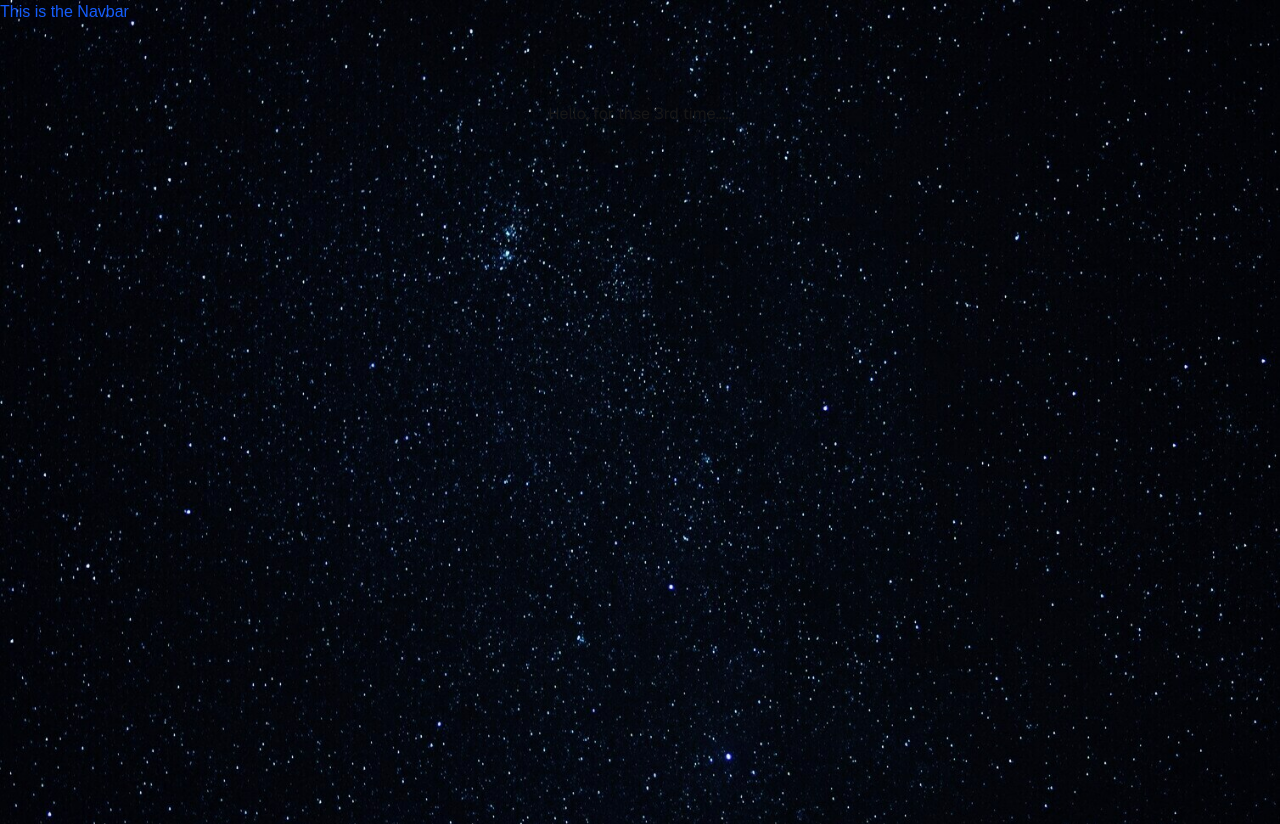
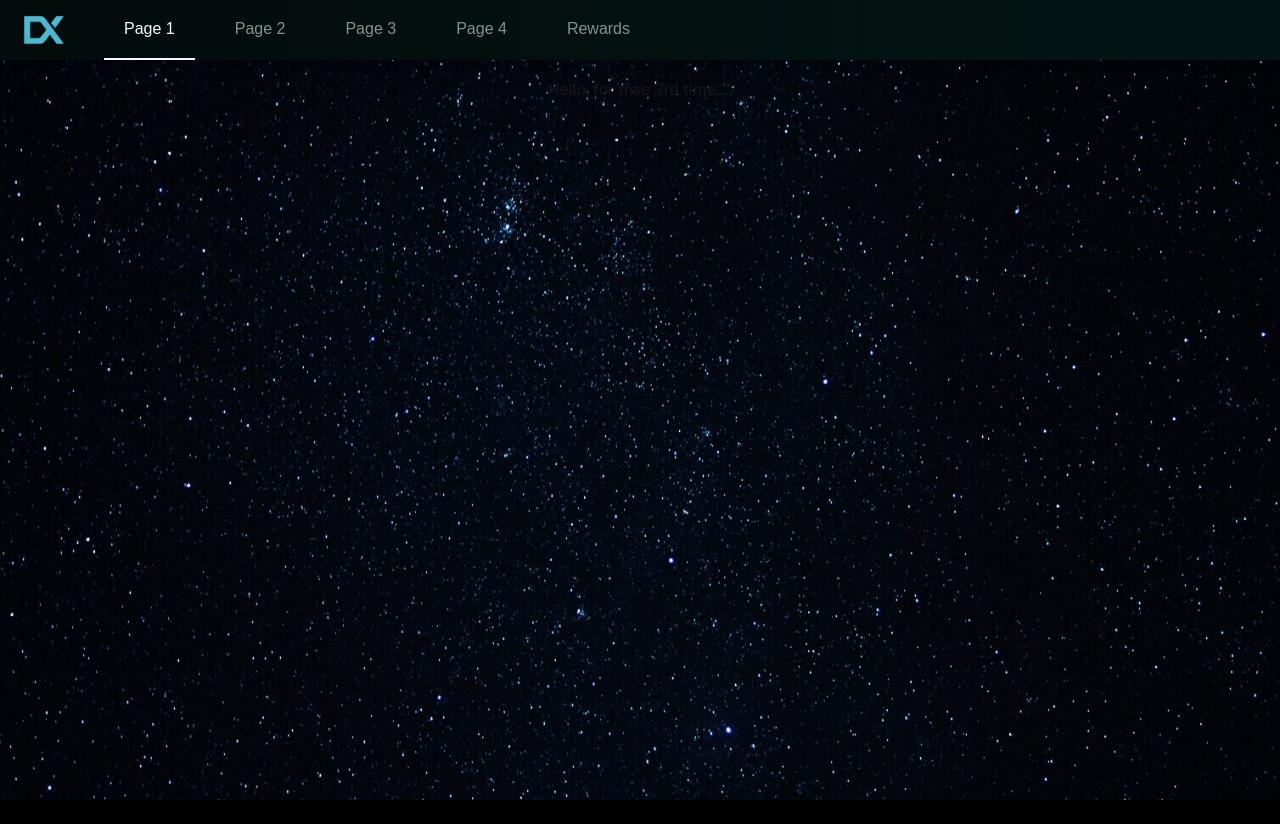
Before and after one commit to Npetr0v97/tech-task, a Next.js app: page / in a window 1280 px wide. After the commit the page ends 800 px from the top, so only its background shows below. Built offline with nearby package versions, Linux system fonts and the light colour scheme.

Commit message:
Adding the Navbar and styling the elements

```diff
--- a/app/globals.css
+++ b/app/globals.css
@@ -1,11 +1,59 @@
 @import 'tailwindcss';
 
 :root {
+  /* Fill */
   --background: #ffffff;
   --foreground: #171717;
+  --button-primary: #1d5360;
+  --green-800: #131f25;
+  --green-900: #0a1619;
+  --green-950: #070707;
+  --global-header: #203a34;
+
+  /* Typography */
+  --typography-active: #effcff;
+  --typography-secondary: #839390;
+
+  /* Borders */
+  --stroke-main: #131f25;
+  --icon-main: #4d6d6d;
+
+  /* Brands */
+  --brand-color: #4eb8d2;
+
+  /* Absolute */
+  --white-100: #ffffff;
+  --black-100: #000000;
+
+  /* Gradients */
+  --background-gradient: linear-gradient(to left, rgb(2, 21, 20) 10%, #040b0b);
+  --solana-gradient: linear-gradient(45deg, #9945ff, #14f195);
+  --first-gradient: linear-gradient(
+    to right,
+    #8b5499,
+    #66b8b9,
+    #b1d877,
+    #ffcd8c
+  );
+  --second-gradient: linear-gradient(
+    90deg,
+    rgba(0, 1, 1, 1) 0%,
+    rgba(19, 44, 50, 1) 50%,
+    rgba(0, 1, 1, 1) 100%
+  );
+  --light-fill-gradient: radial-gradient(
+    circle,
+    rgba(70, 229, 226, 1) 0%,
+    rgba(70, 229, 226, 0) 100%
+  );
 }
 
 @theme inline {
+  --background-gradient: var(--background-gradient);
+  --light-fill-gradient: var(--light-fill-gradient);
+  --solana-gradient: var(--solana-gradient);
+  --first-gradient: var(--first-gradient);
+  --second-gradient: var(--second-gradient);
   --color-background: var(--background);
   --color-foreground: var(--foreground);
   --font-sans: var(--font-geist-sans);
--- a/components/sections/Navbar.tsx
+++ b/components/sections/Navbar.tsx
@@ -1,3 +1,29 @@
+import Image from 'next/image';
+import Link from 'next/link';
+
+import DesktopMenu from '../ui/DesktopMenu';
+import MobileMenu from '../ui/MobileMenu';
+const menuItems = [
+  { name: 'Page 1', href: '/', isActive: false },
+  { name: 'Page 2', href: '/random', isActive: false },
+  { name: 'Page 3', href: '/error', isActive: false },
+  { name: 'Page 4', href: '/about', isActive: false },
+  { name: 'Rewards', href: '/rewards', isActive: false },
+];
 export default function Navbar() {
-  return <p className="text-blue-600">This is the Navbar</p>;
+  return (
+    <nav className="fixed top-0 left-0 w-full bg-(image:--background-gradient) shadow-md z-50">
+      <div className="flex items-center justify-start h-15 px-6">
+        {/* Logo */}
+        <div className="flex items-center space-x-2">
+          <Link href="/" className="text-white text-lg font-bold">
+            <Image src="/logo.png" alt="Logo" width={40} height={40} />
+          </Link>
+        </div>
+        {/* Desktop Menu */}
+        <DesktopMenu menuItems={menuItems} />
+        <MobileMenu menuItems={menuItems} />
+      </div>
+    </nav>
+  );
 }
--- /dev/null
+++ b/components/ui/DesktopMenu.tsx
@@ -0,0 +1,23 @@
+'use client';
+
+import { usePathname } from 'next/navigation';
+import MenuItemLink from './MenuItemLink';
+import { MenuItem } from '@/types/navbar';
+
+export default function DesktopMenu({ menuItems }: { menuItems: MenuItem[] }) {
+  const pathname = usePathname();
+  return (
+    <div className="hidden md:flex space-x-5 ml-10 align-center">
+      {menuItems.map((item, index) => {
+        const isActive = pathname === item.href;
+        return (
+          <MenuItemLink
+            menuItem={item}
+            isActive={isActive}
+            key={`${item.name}-${index}`}
+          />
+        );
+      })}
+    </div>
+  );
+}
--- /dev/null
+++ b/components/ui/MenuItemLink.tsx
@@ -0,0 +1,25 @@
+import { MenuItem } from '@/types/navbar';
+import Link from 'next/link';
+
+export default function MenuItemLink({
+  menuItem,
+  isActive = false,
+}: {
+  menuItem: MenuItem;
+  isActive: boolean;
+}) {
+  return (
+    <Link
+      href={menuItem.href}
+      className={`flex items-center h-15 px-5 hover:text-[var(--typography-active)] border-b-2 hover:border-[var(--typography-active)] font-medium cursor-pointer transition duration-300
+              ${
+                isActive
+                  ? 'text-[var(--typography-active)] border-b-2 border-[var(--typography-active)]'
+                  : 'text-[var(--typography-secondary)] border-b-2 border-transparent hover:text-[var(--typography-active)] hover:border-[var(--typography-active)]'
+              }
+              `}
+    >
+      {menuItem.name}
+    </Link>
+  );
+}
--- /dev/null
+++ b/components/ui/MobileMenu.tsx
@@ -0,0 +1,41 @@
+'use client';
+
+import { useState } from 'react';
+import { usePathname } from 'next/navigation';
+import { Menu, X } from 'lucide-react'; // hamburger + close icons
+import MenuItemLink from './MenuItemLink';
+import { MenuItem } from '@/types/navbar';
+
+export default function MobileMenu({ menuItems }: { menuItems: MenuItem[] }) {
+  const [isOpen, setIsOpen] = useState(false);
+  const pathname = usePathname();
+  return (
+    <div className="fixed right-5 top-5">
+      <button
+        className="sm:hidden text-white"
+        onClick={() => setIsOpen(!isOpen)}
+      >
+        {isOpen ? (
+          <X size={28} className="fixed right-5 top-5" />
+        ) : (
+          <Menu size={28} />
+        )}
+      </button>
+      {/* Mobile dropdown menu */}
+      {isOpen && (
+        <div className="sm:hidden flex mr-5 flex-col px-6 top-0 bg-(image:--background-gradient) rounded-[25px]">
+          {menuItems.map((item, index) => {
+            const isActive = pathname === item.href;
+            return (
+              <MenuItemLink
+                menuItem={item}
+                isActive={isActive}
+                key={`${item.name}-${index}`}
+              />
+            );
+          })}
+        </div>
+      )}
+    </div>
+  );
+}
--- /dev/null
+++ b/types/navbar.ts
@@ -0,0 +1,5 @@
+export type MenuItem = {
+  name: string;
+  href: string;
+  isActive: boolean;
+};
```
Also changed, not shown: package.json (+7 -6 lines), public/logo.png (added), 1 other file (tests, documents, lock files or other folders).
